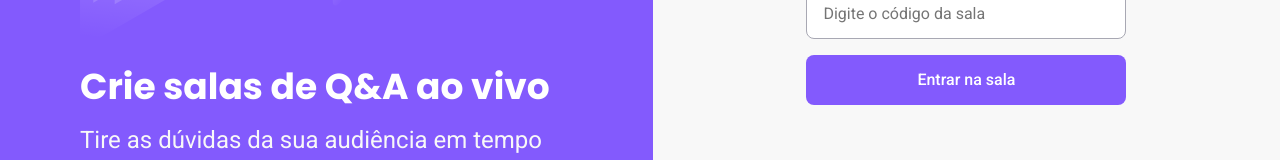
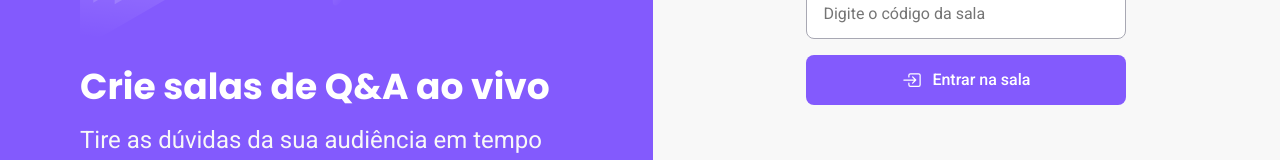
Before and after one commit to anaventura1811/letmeask-app, a React (Create React App) app: page / in a window 1280 px wide. Shown: the part 488-648 px from the top of the page. Built offline with nearby package versions, Linux system fonts and the light colour scheme; no server answers.

Commit message:
feat: add react-iconsto app

```diff
--- a/package.json
+++ b/package.json
@@ -16,6 +16,7 @@
     "node-sass": "^5.0.0",
     "react": "^17.0.2",
     "react-dom": "^17.0.2",
+    "react-icons": "^4.2.0",
     "react-router-dom": "^5.2.0",
     "react-scripts": "4.0.3",
     "typescript": "^4.3.4",
--- a/src/pages/Home.tsx
+++ b/src/pages/Home.tsx
@@ -5,6 +5,8 @@ import googleIconImg from '../assets/images/google-icon.svg';
 import '../styles/auth.scss';
 import Button from '../components/Button';
 import { useAuth } from '../hooks/useAuth';
+import { IoEnterOutline } from "react-icons/io5";
+import { IconContext } from "react-icons";
 
 
 
@@ -40,9 +42,12 @@ function Home() {
               type="text"
               placeholder="Digite o código da sala"
             />
-            <Button type="submit">
-              Entrar na sala
-            </Button>
+            <IconContext.Provider value={{ className: "react-icons", color: "#fff",  style: { verticalAlign: 'middle', marginRight: "10px" }}}>
+              <Button type="submit">
+                <IoEnterOutline size={20} />
+                Entrar na sala
+              </Button>
+            </IconContext.Provider>
           </form>
         </div>
       </main>
--- a/src/styles/auth.scss
+++ b/src/styles/auth.scss
@@ -136,5 +136,11 @@
       height: 1px;
       margin-left: 16px;
     }
+
+
+    .react-icons {
+      vertical-align: middle;
+      padding-right: 10px;
+    }
   }
 }
--- a/src/styles/button.scss
+++ b/src/styles/button.scss
@@ -28,5 +28,4 @@
     opacity: 0.6;
     cursor: not-allowed;
   }
-
 }
```
Also changed, not shown: 1 other file (tests, documents, lock files or other folders).
